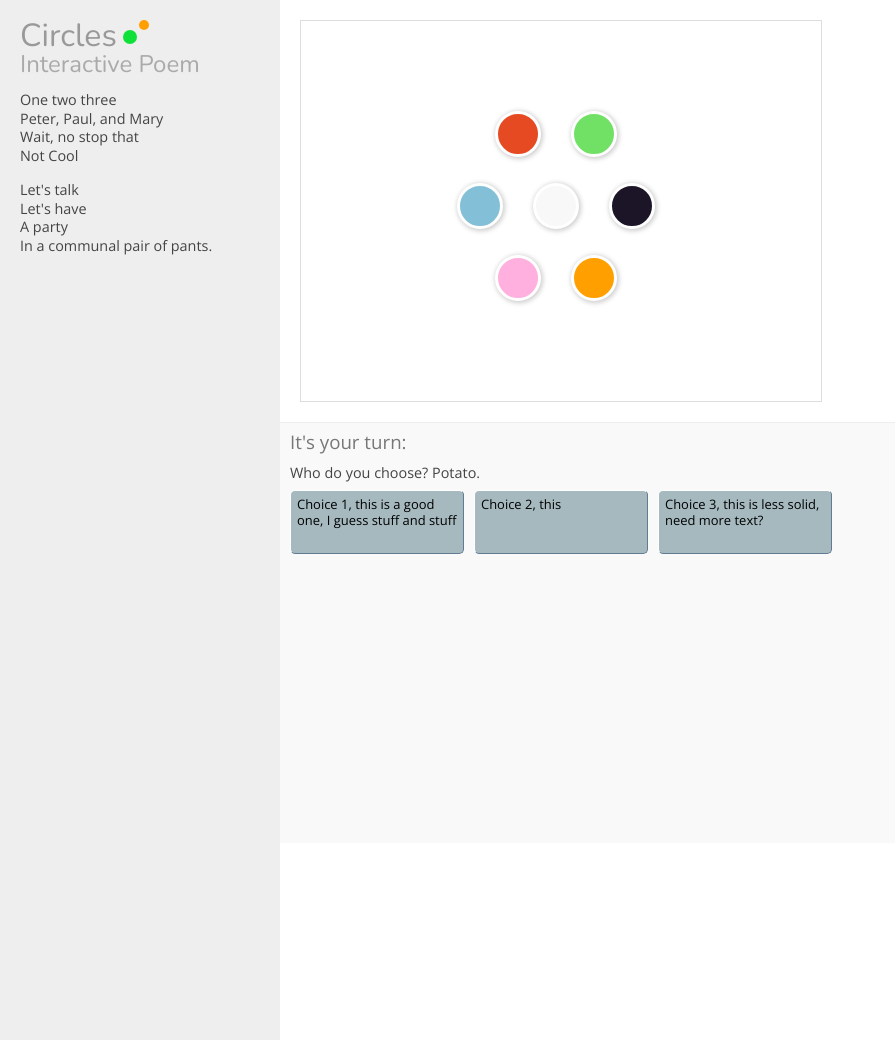
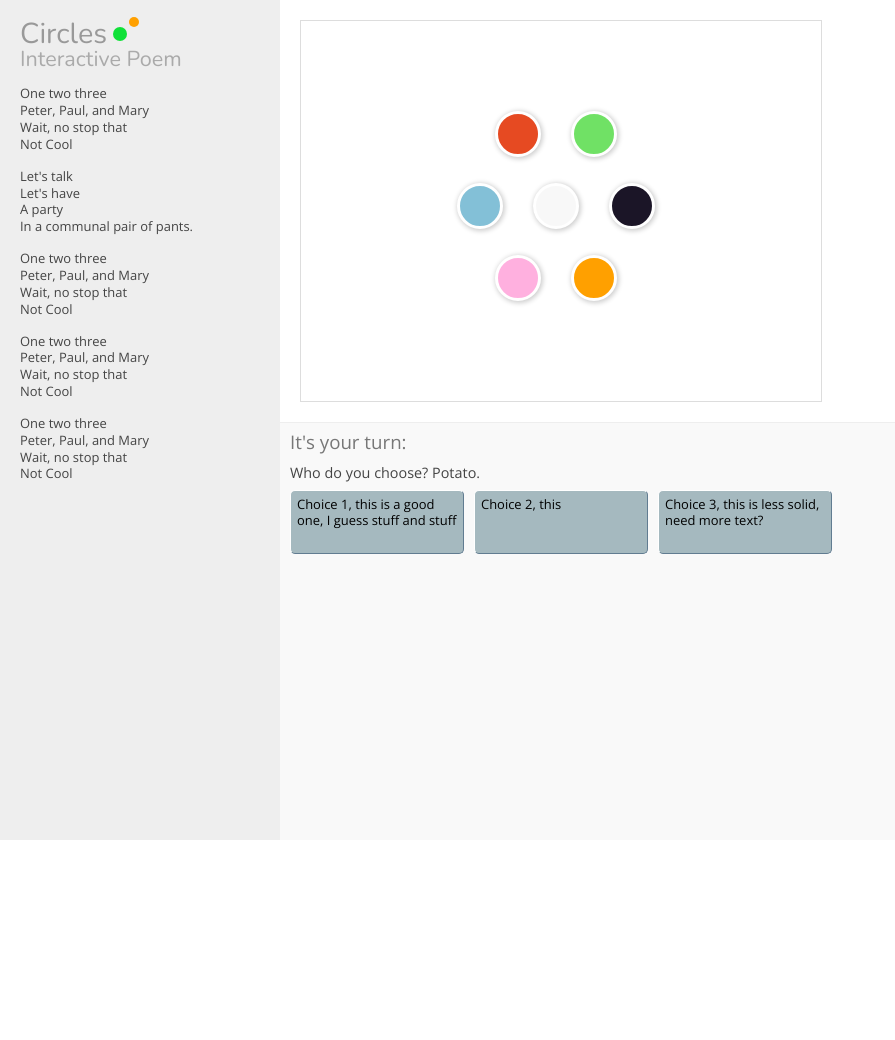
Before and after one commit to styu/Circles, a PHP site: page /layout.php in a window 1280 px wide. Shown: the whole page, without its empty margins (0-895 px from the left). After the commit the page ends 840 px from the top, so only its background shows below. Run offline with PHP 8.4, Linux system fonts and the light colour scheme; some libraries are stand-ins or nearby versions.

Commit message:
poem scrolling vertically

```diff
--- a/layout.php
+++ b/layout.php
@@ -32,6 +32,26 @@
    			A party<br />
    			In a communal pair of pants.<br />
    			</p>
+   			<p>
+   			One two three<br />
+   			Peter, Paul, and Mary<br />
+   			Wait, no stop that<br />
+   			Not Cool<br />
+   			</p>
+   			<p>
+   			One two three<br />
+   			Peter, Paul, and Mary<br />
+   			Wait, no stop that<br />
+   			Not Cool<br />
+   			</p>
+   			<p>
+   			One two three<br />
+   			Peter, Paul, and Mary<br />
+   			Wait, no stop that<br />
+   			Not Cool<br />
+   			</p>
+   			<p>
+   			</p>
    		</div>
    		<div id='main_content'>
    			<div id='canvas'>
--- a/style.css
+++ b/style.css
@@ -1,7 +1,7 @@
 /* STYLESHEET */
 body{
 	font-family: "Open Sans", Arial;
-	overflow: hidden;
+	overflow-y: scroll;
 }
 #wrapper {
 }
@@ -9,9 +9,11 @@ body{
 	display: block;
 	width: 240px;
 	padding: 20px;
-	height: 1000px;
+	min-height: 800px;
 	float: left;
 	background-color: #eeeeee;
+	font-size: 0.9em;
+
 }
 #poem_content h1{
 	color: #999999;
@@ -38,6 +40,7 @@ body{
 	width: 520px;
 	height: 380px;
 	border: 1px solid #dddddd;
+	overflow: hidden;
 }
 #picker{
 	border-top: #eeeeee solid 1px;
```
